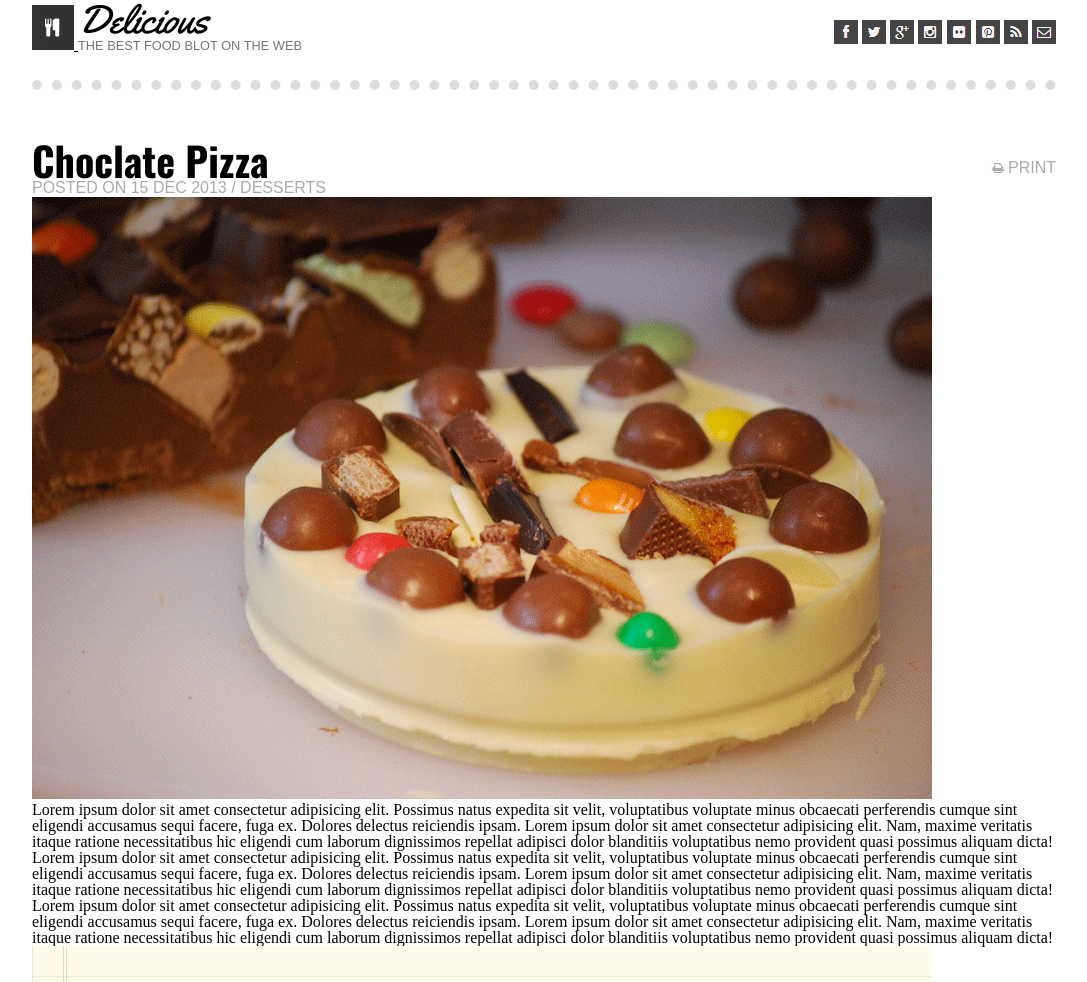
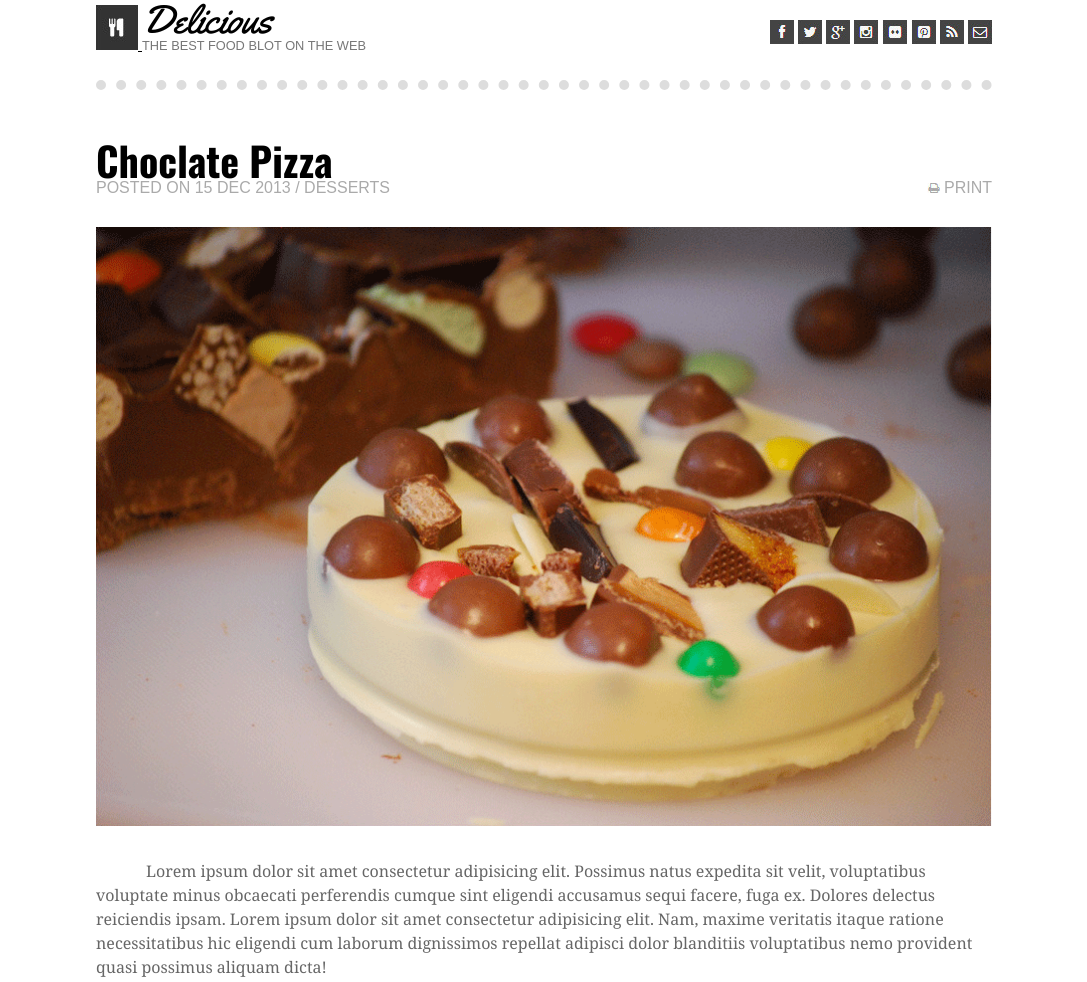
Before and after one commit to naughtnowwhen/chocolate-pizza, a plain HTML site: page index.html in a window 1280 px wide. Shown: the top 982 px of the page, without its empty margins (96-1183 px from the left). Drawn offline with nearby package versions, Linux system fonts and the light colour scheme; a web font is replaced by a local one.

Commit message:
at main ul section

```diff
--- a/style.css
+++ b/style.css
@@ -1,5 +1,5 @@
 body {
-    width: 80%;
+    width: 70%;
     margin: auto;
 }
 
@@ -49,7 +49,8 @@ main>div>div {
 /* Print section */
 main>div>div:last-child {
   float: right;
-  margin-top: 20px;
+  margin-top: 40px;
+  /* margin-bottom: 0; */
 }
 
 /* Print Word and Icon */
@@ -66,3 +67,20 @@ main h3 {
   font-family: 'Strait', sans-serif;
   color: #aaa;
 }
+
+main>div {
+  margin-bottom: 30px;
+}
+
+article img {
+  width: 100%;
+  margin-bottom: 30px;
+}
+
+article p {
+  font-family: 'Noto Serif', serif;
+  color: #666;
+  margin-bottom: 30px;
+  text-indent: 50px;
+  line-height: 1.5em;
+}
```
